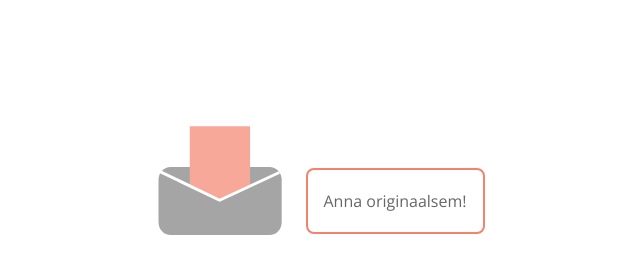
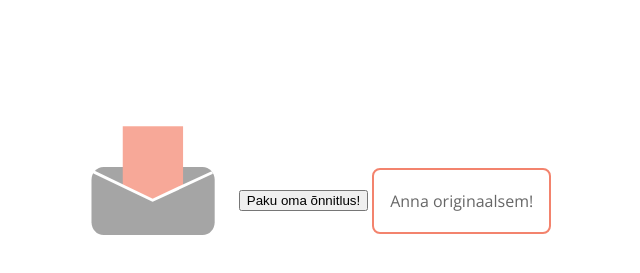
Before and after one commit to kirkeN/random_wish, a plain HTML site: page random_wish.html in a window 1280 px wide. Shown: the part 419-692 px from the top of the page, without its empty margins (330-970 px from the left). Drawn offline with nearby package versions, Linux system fonts and the light colour scheme.

Commit message:
user wish prompt

```diff
--- a/random_wish.html
+++ b/random_wish.html
@@ -34,6 +34,7 @@
         <!--<input id="keywrd" type="text" placeholder="märksõna">-->
             <a id="send_btn"  href="" target="blank"><img class="send" src="img/ymbrik.png" alt="saada õnnitlus sõbrale" srcset="img/ymbrik.svg"/><img class="sending" src="img/ymbrik2.png" alt="saada õnnitlus sõbrale" srcset="img/ymbrik2.svg" /></a>
             <div class="fb-send" data-href="https://developers.facebook.com/docs/plugins/"></div>
+            <input id="propose_btn" onclick="newWish()" type="button" value="Paku oma õnnitlus!">
             <input id="submit_btn" onclick="getWish()" type="button" value="Anna originaalsem!">
 
          </div>
--- a/random_wish.js
+++ b/random_wish.js
@@ -1,4 +1,4 @@
-function getWish() {
+var promptWish = null;
 var wishes = ["Galantselt klassikaline sünnipäevasoov: Palju õnne, kallis! Sinu ustav austaja.",
     "Sünnipäevad korduvad, sina oled korrutamatu. Palju õnne 1 ja ainus!",
     "Sõnad on inimkonna kangeim narkootikum, seega ... tead ju küll, miks ma sinu poole täna pöördun.",
@@ -7,8 +7,16 @@ function getWish() {
     "Tahaks teha sulle õnne update'i, kas sa oled online ja õnnelainel?",
     "Soojad sünnipäevasoovid sulatagu su suurepärast südant!"];
 
-
+function getWish() {
         $('#get_wish').text(wishes[Math.floor(Math.random() * wishes.length)]);
 
 
 }
+function newWish() {
+    promptWish = prompt("Sisesta oma originaalne õnnitlus siia");
+    if (promptWish != null){
+        wishes.push(promptWish);
+        //document.write(wishes.toString());
+        console.log(wishes.toString());
+    }
+}
```
Lines whose indentation alone changed are shown as unchanged.
